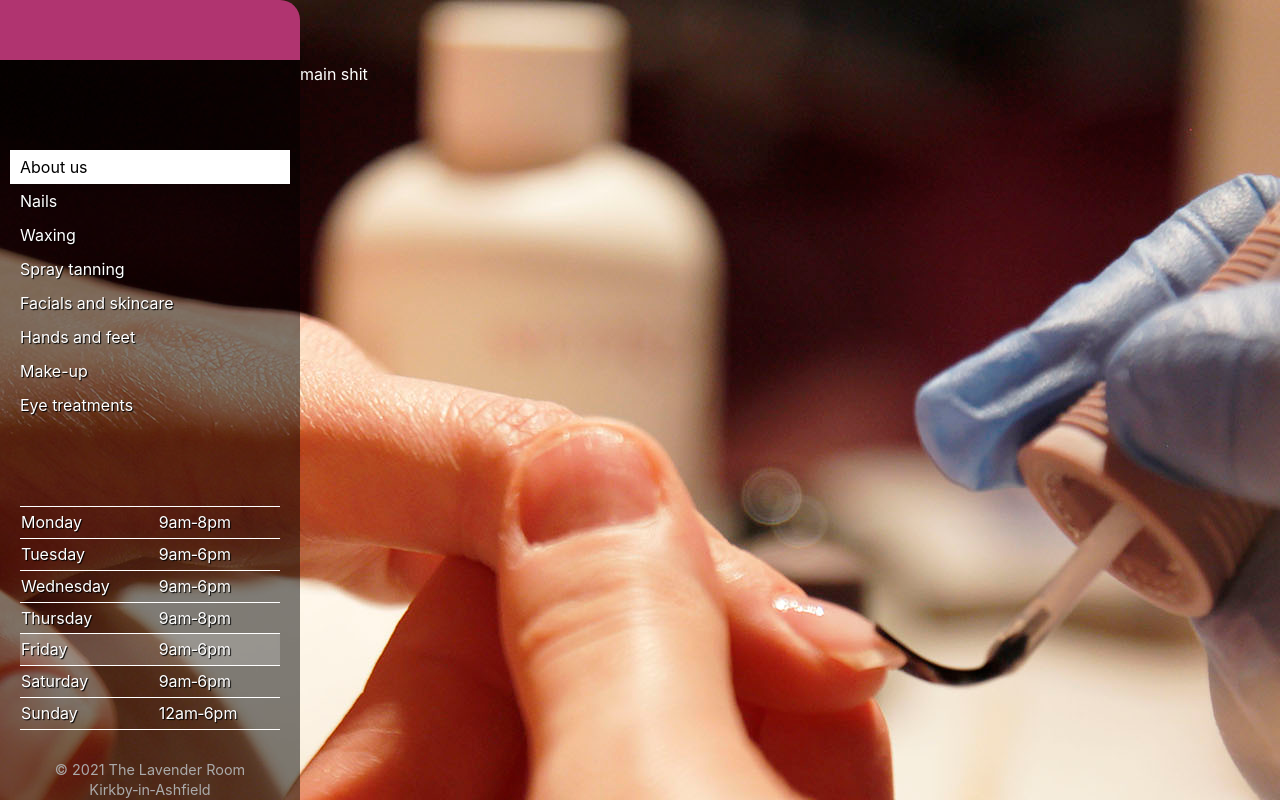
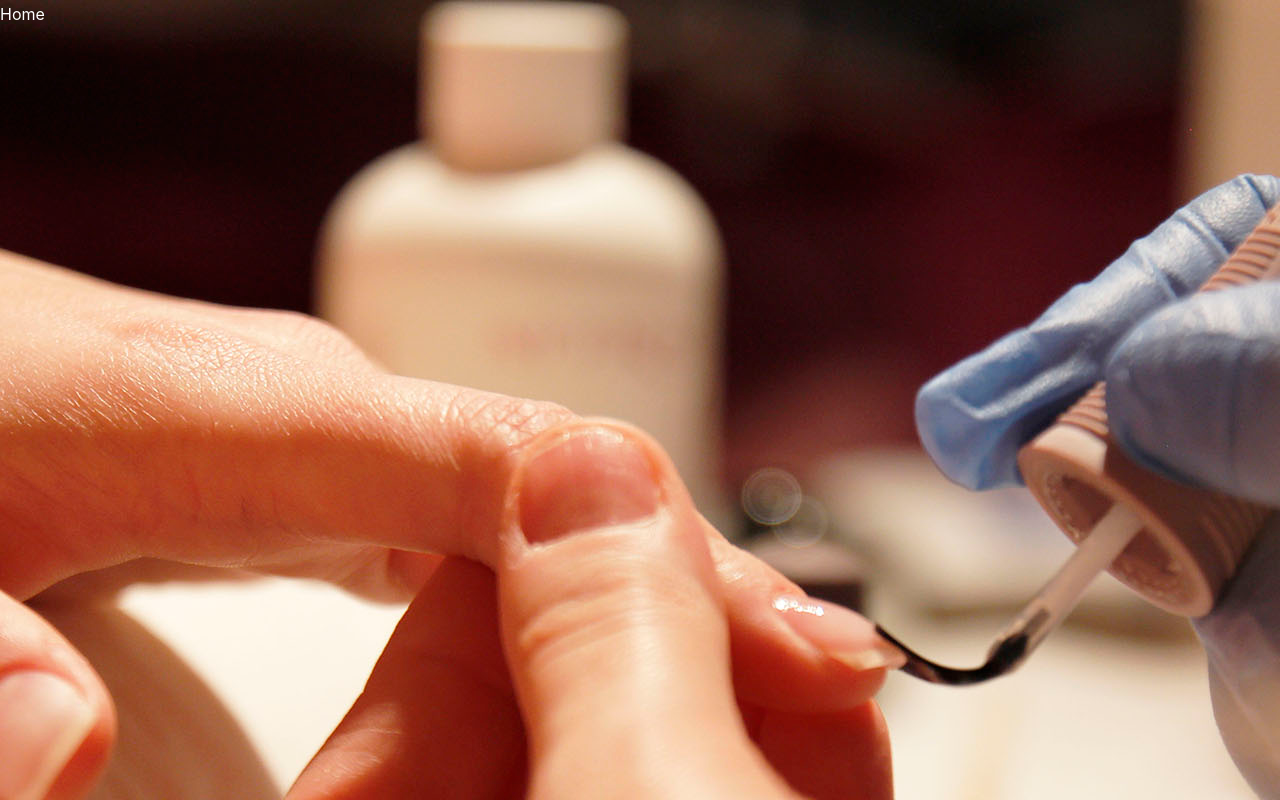
Before and after one commit to Makepool/lavender, a React (Create React App) app: page / in a window 1280 px wide. Built offline with nearby package versions, Linux system fonts and the light colour scheme.

Commit message:
Add React router.

```diff
--- a/src/App.css
+++ /dev/null
@@ -1,61 +0,0 @@
-/* .App {
-  text-align: center;
-} */
-
-/* .App-logo {
-  height: 40vmin;
-  pointer-events: none;
-} */
-
-@media (prefers-reduced-motion: no-preference) {
-  .App-logo {
-    animation: App-logo-spin infinite 20s linear;
-  }
-}
-
-.App-header {
-  background-color: #282c34;
-  min-height: 100vh;
-  display: flex;
-  flex-direction: column;
-  align-items: center;
-  justify-content: center;
-  font-size: calc(10px + 2vmin);
-  color: white;
-}
-
-.App-link {
-  color: #61dafb;
-}
-
-@keyframes App-logo-spin {
-  from {
-    transform: rotate(0deg);
-  }
-  to {
-    transform: rotate(360deg);
-  }
-}
-
-
-/* html {
-  min-height: 100%;
-  display: flex;
-  flex-direction: column;
-}
-
-body {
-  display: flex;
-  flex-direction: column;
-  flex: 1;
-}
-
-#root {
-  flex: 1;
-  display: flex;
-  flex-direction: column;
-}
-
-.App {
-  flex: 1;
-} */
--- a/src/App.tsx
+++ b/src/App.tsx
@@ -1,22 +1,17 @@
-import React, { useRef, useState } from 'react';
-import './App.css';
-import Header from './header';
-import Navigation from './navigation';
-import Times from './times';
-import Footer from './footer';
+import { BrowserRouter as Router, Route, Switch } from 'react-router-dom';
+import Home from './pages/home';
+import About from './pages/about';
+import Waxing from './pages/waxing';
 
 function App() {
-  let [height, setHeight] = useState('0');
-  const navRef = useRef(null);
-
   return (
-    <div className="App">
-      <Header height={height} setHeight={setHeight} navRef={navRef} />
-      <Navigation height={height} navRef={navRef} />
-      <div className="content">main shit</div>
-      <Times/>
-      <Footer />
-    </div>
+    <Router>
+      <Switch>
+        <Route exact path="/" component={Home} />
+        <Route exact path="/about-the-lavender-room" component={About} />
+        <Route exact path="/waxing" component={Waxing} />
+      </Switch>
+    </Router>
   );
 }
 
--- /dev/null
+++ b/src/components/page-container.scss
@@ -0,0 +1,46 @@
+@media (min-width: 992px) {
+    .page-container {
+      display: -ms-grid;
+      display: grid;
+
+      -ms-grid-columns: 300px 1fr;
+      -ms-grid-rows: 60px 1fr auto auto;
+      grid-template-columns: 300px auto;
+      grid-template-rows: 60px 1fr auto auto;
+      height: 100vh;
+      min-height: 100vh;
+    }
+
+    .header {
+      display: block;
+    }
+
+    .navigation {
+      -ms-grid-row: 2;
+      /* grid-column: 1; */
+      grid-row: 2;
+    }
+
+    .times {
+      -ms-grid-row: 3;
+      grid-row: 3;
+    }
+
+    .content {
+      -ms-grid-column: 2;
+      -ms-grid-column-span: 1;
+      -ms-grid-row: 1;
+      -ms-grid-row-span: 4;
+
+        grid-column: 2 / span 1;
+        grid-row: 2 / span 3;
+
+    }
+
+    .footer {
+      -ms-grid-column: 1;
+      -ms-grid-row: 4;
+      grid-column: 1;
+      grid-row: 4;
+    }
+}
--- /dev/null
+++ b/src/components/page-container.tsx
@@ -0,0 +1,23 @@
+import Header from '../header';
+import Navigation from '../navigation';
+import Times from '../times';
+import Footer from '../footer';
+import { useRef, useState } from 'react';
+import './page-container.scss';
+
+export default function PageContainer({children}: any) {
+  let [height, setHeight] = useState('0');
+  const navRef = useRef(null);
+
+  return (
+    <div className="page-container">
+      <Header height={height} setHeight={setHeight} navRef={navRef} />
+      <Navigation height={height} navRef={navRef} />
+      <div className="content">
+        {children}
+      </div>
+      <Times/>
+      <Footer/>
+    </div>
+  );
+}
--- a/src/index.css
+++ b/src/index.css
@@ -9,51 +9,6 @@ body {
 
 
 @media (min-width: 992px) {
-  .App {
-    display: -ms-grid;
-    display: grid;
-
-    -ms-grid-columns: 300px 1fr;
-    -ms-grid-rows: 60px 1fr auto auto;
-    grid-template-columns: 300px auto;
-    grid-template-rows: 60px 1fr auto auto;
-    height: 100vh;
-    min-height: 100vh;
-  }
-
-  .header {
-    display: block;
-  }
-
-  .navigation {
-    -ms-grid-row: 2;
-    /* grid-column: 1; */
-    grid-row: 2;
-  }
-
-  .times {
-    -ms-grid-row: 3;
-    grid-row: 3;
-  }
-
-  .content {
-    -ms-grid-column: 2;
-    -ms-grid-column-span: 1;
-    -ms-grid-row: 1;
-    -ms-grid-row-span: 4;
-
-      grid-column: 2 / span 1;
-      grid-row: 2 / span 3;
-
-  }
-
-  .footer {
-    -ms-grid-column: 1;
-    -ms-grid-row: 4;
-    grid-column: 1;
-    grid-row: 4;
-  }
-
   body {
     /* background-image: url(images/closeup-nails-1920.jpg); */
     background-size: auto;
--- a/src/navigation.tsx
+++ b/src/navigation.tsx
@@ -1,17 +1,38 @@
+import { useLocation } from 'react-router-dom';
 import './navigation.scss';
+import cn from 'classnames';
+import { Link } from 'react-router-dom';
 
-export default function Navigation({height, navRef}: any) {
+export default function Navigation({height, navRef, loc}: any) {
+    const pages = [
+        {id: 1, path: '/about-the-lavender-room', name: 'About us'},
+        {id: 2, path: '/nails', name: 'Nails'},
+        {id: 3, path: '/waxing', name: 'Waxing'},
+        {id: 4, path: '/spray-tan', name: 'Spray tanning'},
+        {id: 5, path: '/acials-and-skincare', name: 'Facials and skincare'},
+        {id: 6, path: '/hands-and-feet', name: 'Hands and feet'},
+        {id: 7, path: '/make-up', name: 'Make-up'},
+        {id: 8, path: '/eye-treatments', name: 'Eye treatments'}
+    ];
+
+    let location = useLocation();
+
     return (
         <nav id="nav-outer" className="navigation" style={{height}}>
             <ul id="nav" ref={navRef}>
-                <li><a href="/about-the-lavender-room.html" className="active">About us</a></li>
+                {pages.map((page: any) => (
+                    <li key={page.id}>
+                        <Link to={page.path} className={cn({active: location.pathname === page.path})}>{page.name}</Link>
+                    </li>
+                ))}
+                {/* <li><a href="/about-the-lavender-room" className="active">About us</a></li>
                 <li><a href="/nails.html">Nails</a></li>
                 <li><a href="/waxing.html">Waxing</a></li>
                 <li><a href="/spray-tan.html">Spray tanning</a></li>
                 <li><a href="/facials-and-skincare.html">Facials and skincare</a></li>
                 <li><a href="/hands-and-feet.html">Hands and feet</a></li>
                 <li><a href="/make-up.html">Make-up</a></li>
-                <li><a href="/eye-treatments.html">Eye treatments</a></li>
+                <li><a href="/eye-treatments.html">Eye treatments</a></li> */}
             </ul>
         </nav>
     );
--- /dev/null
+++ b/src/pages/about.tsx
@@ -0,0 +1,10 @@
+
+import PageContainer from '../components/page-container';
+
+export default function About() {
+    return (
+        <PageContainer>
+            <div>About</div>
+        </PageContainer>
+    );
+}
--- /dev/null
+++ b/src/pages/home.tsx
@@ -0,0 +1,5 @@
+export default function Home() {
+    return (
+        <div>Home</div>
+    );
+}
--- /dev/null
+++ b/src/pages/waxing.tsx
@@ -0,0 +1,9 @@
+import PageContainer from '../components/page-container';
+
+export default function Waxing() {
+    return (
+        <PageContainer>
+            Waxing
+        </PageContainer>
+    );
+}
```
Also changed, not shown: package.json (+8 -0 lines), 1 other file (tests, documents, lock files or other folders).
